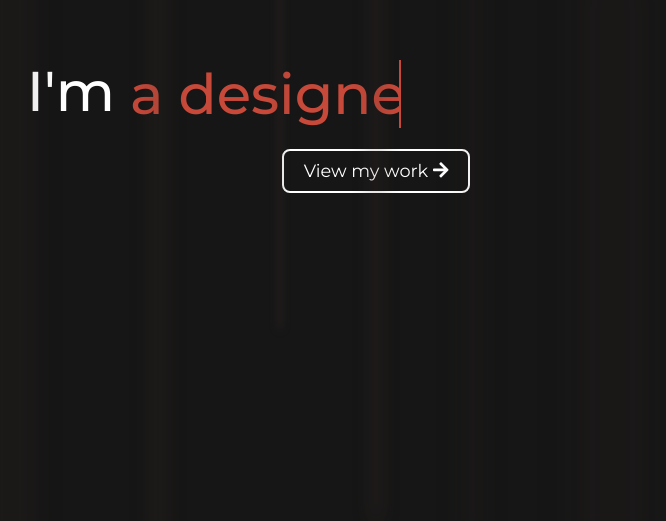
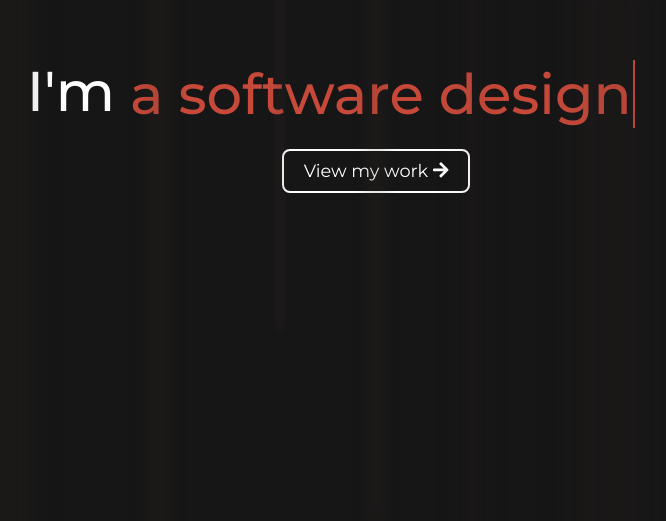
Before and after one commit to rodrigobosarreyes/rodrigobosarreyes.github.io, a React (Create React App) app: page / in a window 1280 px wide. Shown: the part 279-800 px from the top of the page, without its empty margins (264-930 px from the left). Built offline with nearby package versions, Linux system fonts and the light colour scheme.

Commit message:
New text

```diff
--- a/src/pages/home/components/home/Home.tsx
+++ b/src/pages/home/components/home/Home.tsx
@@ -13,8 +13,6 @@ export class Home extends Component {
         <div className="container">
           <div className="row h-100 align-items-center">
             <div className="col-12">
-              {/* <h1>Hello, I'm <span className="name">Rodrigo Bosarreyes</span>.</h1> */}
-              {/* <h1>I'm a full-stack web developer.</h1> */}
               <TypewriterText></TypewriterText>
               <div className="btn-container">
                 <OutlineBtn text="View my work" icon={this.icon}/>
--- a/src/pages/home/components/typewriter-text/TypewriterText.scss
+++ b/src/pages/home/components/typewriter-text/TypewriterText.scss
@@ -3,7 +3,7 @@
 $dynamicTextHeight: 90px;
 $typingMaxLength: 20;
 $typingDuration: 4.5s;
-$slideElements: 4;
+$slideElements: 5;
 $slideDuration: calc(#{$typingDuration} * #{$slideElements});
 $slideTop: calc((#{$dynamicTextHeight} * #{$slideElements}) * -1);
 
--- a/src/pages/home/components/typewriter-text/TypewriterText.tsx
+++ b/src/pages/home/components/typewriter-text/TypewriterText.tsx
@@ -9,9 +9,10 @@ export class TypewriterText extends Component {
         <div className="static-text">I'm</div>
         <ul className="dynamic-texts">
           <li><span>Rodrigo Bosarreyes</span></li>
-          <li><span>a designer</span></li>
+          <li><span>a software designer</span></li>
           <li><span>a frontend developer</span></li>
           <li><span>a backend developer</span></li>
+          <li><span>a good mentor</span></li>
         </ul>
       </div>
     )
```
